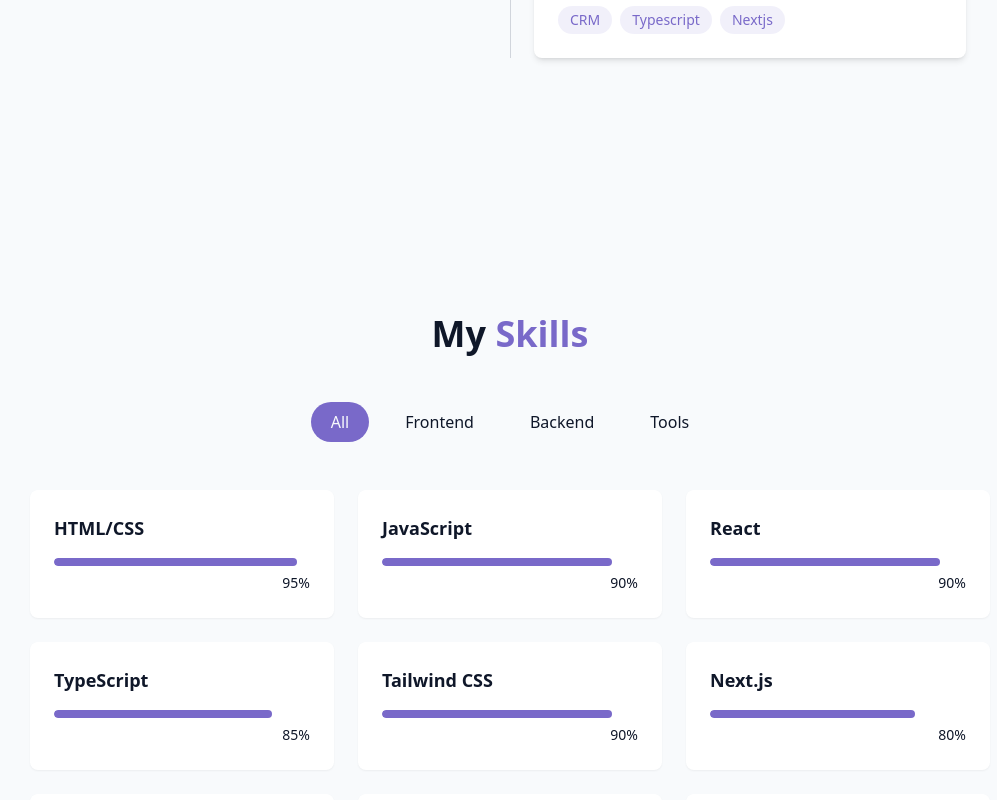
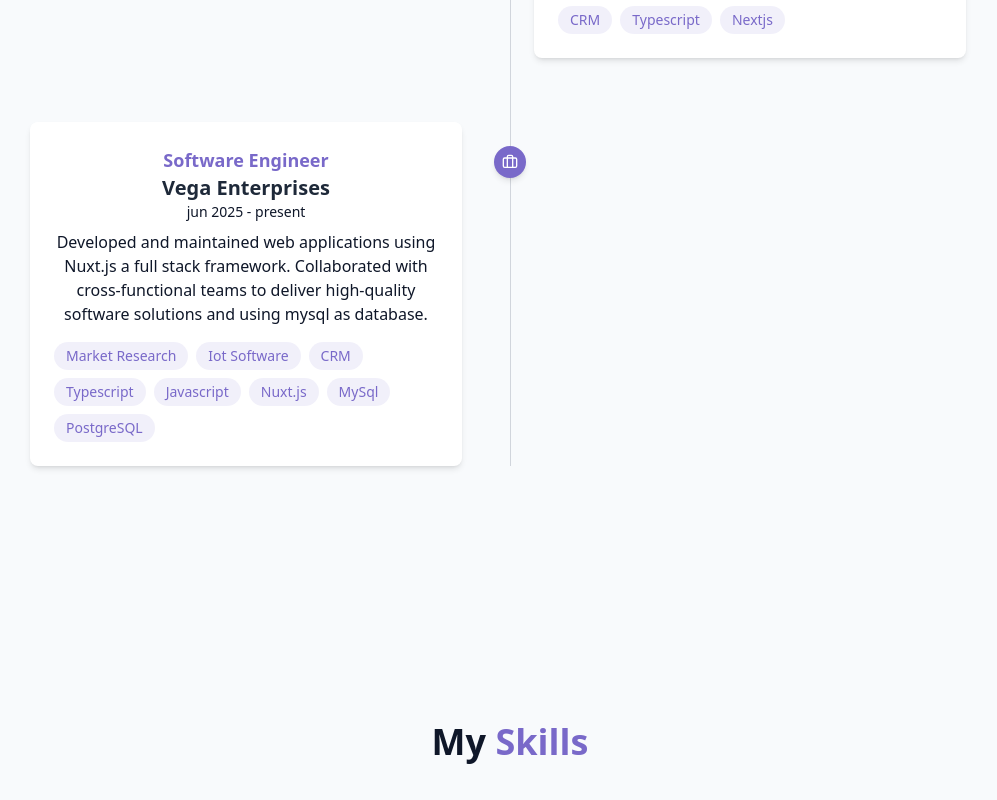
Before and after one commit to Soulripper8811/personal_potfolio, a React (Vite) app: page / in a window 1280 px wide. Shown: the part 2280-3080 px from the top of the page, without its empty margins (130-1127 px from the left). Built offline with nearby package versions, Linux system fonts and the light colour scheme.

Commit message:
added new project and experience

```diff
--- a/src/components/ExperienceSection.jsx
+++ b/src/components/ExperienceSection.jsx
@@ -23,6 +23,23 @@
         "CRM",
         "Typescript",
         "Nextjs",
+      ],
+    },
+    {
+      role: "Software Engineer",
+      company: "Vega Enterprises",
+      period: "jun 2025 - present",
+      description:
+        "Developed and maintained web applications using Nuxt.js a full stack framework. Collaborated with cross-functional teams to deliver high-quality software solutions and using mysql as database.",
+      tags: [
+        "Market Research",
+        "Iot Software",
+        "CRM",
+        "Typescript",
+        "Javascript",
+        "Nuxt.js",
+        "MySql",
+        "PostgreSQL",
       ],
     },
   ];
--- a/src/components/ProjectSection.jsx
+++ b/src/components/ProjectSection.jsx
@@ -12,6 +12,24 @@
   },
   {
     id: 2,
+    title: "AI Agentic Blog Generator",
+    description:
+      "Generate your favourite blog using AI with all its content and instructions using Agentic WorkFlow and Nextjs and Typescript.",
+    image: "/projects/agentic_blog.jpeg",
+    tags: [
+      "Nextjs",
+      "Typescript",
+      "TailwindCSS",
+      "Expressjs",
+      "PostgressSql",
+      "OpenAI",
+      "Replicate",
+    ],
+    demoUrl: "https://ai-agentic-blog.vercel.app/",
+    githubUrl: "https://github.com/Soulripper8811/AiAgentic-Blog",
+  },
+  {
+    id: 3,
     title: "AI Recipe Generator",
     description:
       "Generate your Favouirte food recipe using the AI With All its ingredients and Instructions.hosted on render require 1 min to start for first time",
@@ -29,7 +47,7 @@
     githubUrl: "https://github.com/Soulripper8811/Ai-recipe-generator",
   },
   {
-    id: 3,
+    id: 4,
     title: "AI SaaS Generator",
     description:
       "An AI-powered SaaS generator that creates web applications with advanced features.",
@@ -50,7 +68,7 @@
     githubUrl: "https://github.com/Soulripper8811/ai-saas-generator-web",
   },
   {
-    id: 4,
+    id: 5,
     title: "Let's Connect-A social media platform",
     description:
       "A social media platform that connects people with similar interests.And allows users to share posts, images, and comments in real time.",
@@ -69,7 +87,7 @@
     githubUrl: "https://github.com/Soulripper8811/LetsConnect-socialMedia",
   },
   {
-    id: 5,
+    id: 6,
     title: "AI Logo Maker",
     description:
       "An AI-powered logo maker that generates unique logos based on user input.User can select multiple styles and colors to create a personalized logo.",
@@ -87,7 +105,7 @@
     githubUrl: "https://github.com/Soulripper8811/Ai-logo-maker",
   },
   {
-    id: 6,
+    id: 7,
     title: "Note Taker",
     description:
       "A note taking app that allows users to take notes and organize them into categories. And it was deployed on render.com. so might require 1 minute for starting the server.",
```
Also changed, not shown: public/projects/agentic_blog.jpeg (added).
